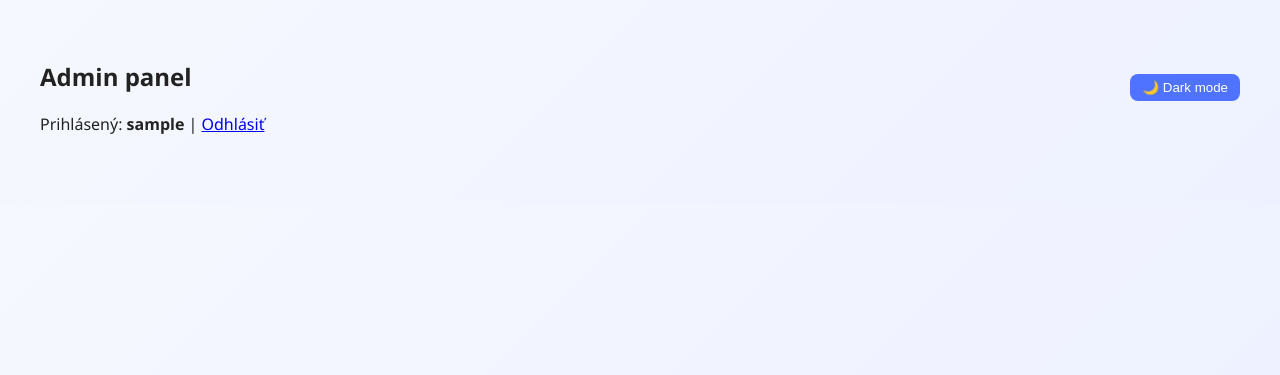
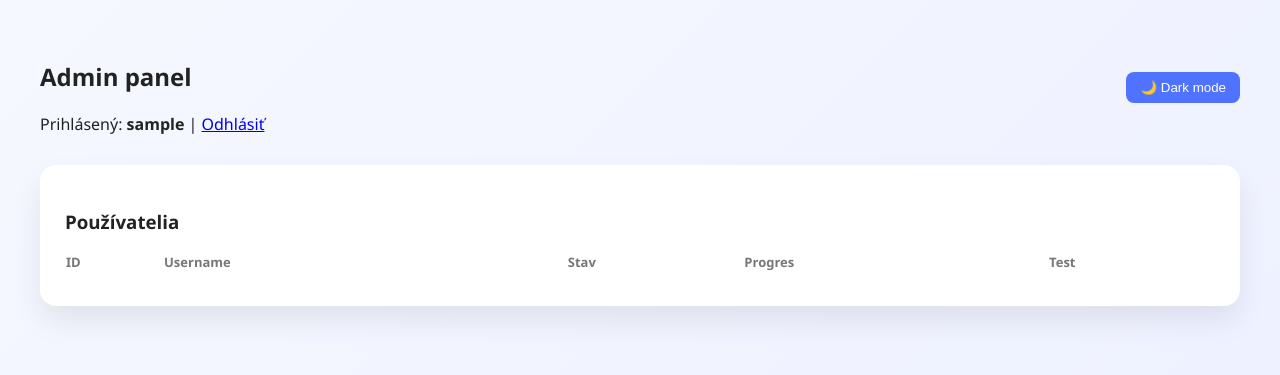
Before and after one commit to norbertg-gif/medtest, a FastAPI app: page /admin in a window 1280 px wide. Shown: the top 375 px of the page. Run offline with FastAPI, Linux system fonts and the light colour scheme; the visitor is signed in with stand-in values (Sample User, id 1); tables that the repository leaves empty hold one stand-in row (values such as "Sample post"); lists and menus that the app fills with data are empty.

Commit message:
Update admin.html

```diff
--- a/app/templates/admin.html
+++ b/app/templates/admin.html
@@ -5,11 +5,11 @@
 
     <style>
         :root {
-            --bg-gradient: linear-gradient(135deg, #f6f8ff, #eef1ff);
-            --card-bg: white;
+            --bg: linear-gradient(135deg, #f6f8ff, #eef1ff);
+            --card: #ffffff;
             --text: #222;
             --muted: #777;
-            --border: #f0f0f0;
+            --border: #eee;
             --primary: #4f73ff;
             --primary-hover: #3d5fe0;
             --danger: #ff6b6b;
@@ -17,8 +17,8 @@
         }
 
         [data-theme="dark"] {
-            --bg-gradient: linear-gradient(135deg, #1f2235, #2b2f4a);
-            --card-bg: #2f3354;
+            --bg: linear-gradient(135deg, #1f2235, #2b2f4a);
+            --card: #2f3354;
             --text: #f0f0f0;
             --muted: #bbb;
             --border: #3c4060;
@@ -32,7 +32,7 @@
             font-family: "Segoe UI", Arial, sans-serif;
             margin: 0;
             padding: 40px;
-            background: var(--bg-gradient);
+            background: var(--bg);
             color: var(--text);
             transition: 0.3s;
         }
@@ -46,7 +46,7 @@
 
         .theme-toggle {
             cursor: pointer;
-            padding: 6px 12px;
+            padding: 8px 14px;
             border-radius: 8px;
             border: none;
             background: var(--primary);
@@ -59,7 +59,7 @@
         }
 
         .section {
-            background: var(--card-bg);
+            background: var(--card);
             padding: 25px;
             border-radius: 16px;
             margin-bottom: 30px;
@@ -129,6 +129,20 @@
             color: #f39c12;
             font-weight: bold;
         }
+
+        .progress-bar {
+            height: 6px;
+            background: var(--border);
+            border-radius: 4px;
+            overflow: hidden;
+            margin-top: 4px;
+        }
+
+        .progress-fill {
+            height: 100%;
+            background: var(--primary);
+        }
+
     </style>
 </head>
 <body>
@@ -136,17 +150,73 @@
 <div class="header">
     <div>
         <h2>Admin panel</h2>
-        Prihlásený: <strong>{{ admin.username }}</strong>
-        |
+        Prihlásený: <strong>{{ admin.username }}</strong> |
         <a href="/logout">Odhlásiť</a>
     </div>
 
-    <button class="theme-toggle" onclick="toggleTheme()">
-        🌙 Dark mode
-    </button>
+    <button class="theme-toggle" onclick="toggleTheme()">🌙 Dark mode</button>
 </div>
 
-<!-- obsah necháš rovnaký ako máš teraz -->
+
+<!-- USER SECTION -->
+<div class="section">
+    <h3>Používatelia</h3>
+
+    <table>
+        <tr>
+            <th>ID</th>
+            <th>Username</th>
+            <th>Stav</th>
+            <th>Progres</th>
+            <th>Test</th>
+        </tr>
+
+        {% for u in users %}
+        <tr>
+            <td>{{ u.id }}</td>
+            <td>{{ u.username }}</td>
+
+            <td>
+                {% if u.has_finished %}
+                    <span class="status-finished">Ukončený</span>
+                {% elif u.assigned_test_id %}
+                    <span class="status-active">Rozpracovaný</span>
+                {% else %}
+                    —
+                {% endif %}
+            </td>
+
+            <td>
+                {% if user_progress[u.id] %}
+                    {{ user_progress[u.id].answered }} /
+                    {{ user_progress[u.id].total }}
+
+                    <div class="progress-bar">
+                        <div class="progress-fill"
+                             style="width: {{ (user_progress[u.id].answered / user_progress[u.id].total) * 100 }}%;">
+                        </div>
+                    </div>
+                {% else %}
+                    —
+                {% endif %}
+            </td>
+
+            <td>
+                {% if u.assigned_test_id %}
+                    {% for t in tests %}
+                        {% if t.id == u.assigned_test_id %}
+                            {{ t.name }}
+                        {% endif %}
+                    {% endfor %}
+                {% else %}
+                    —
+                {% endif %}
+            </td>
+        </tr>
+        {% endfor %}
+    </table>
+</div>
+
 
 <script>
     const html = document.documentElement;
@@ -158,7 +228,6 @@
         localStorage.setItem("adminTheme", next);
     }
 
-    // načítanie uloženého módu
     const savedTheme = localStorage.getItem("adminTheme");
     if (savedTheme) {
         html.setAttribute("data-theme", savedTheme);
```
